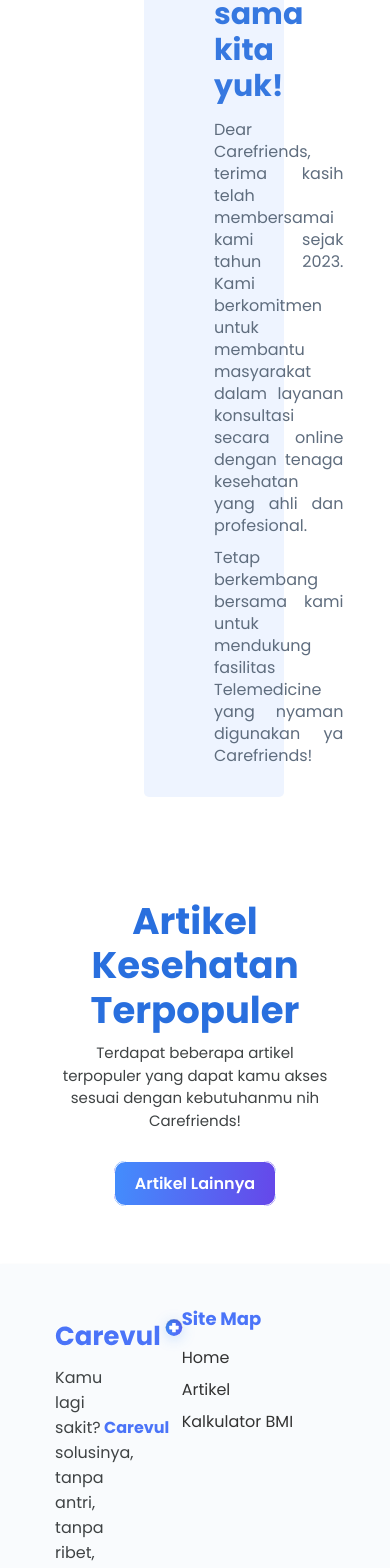
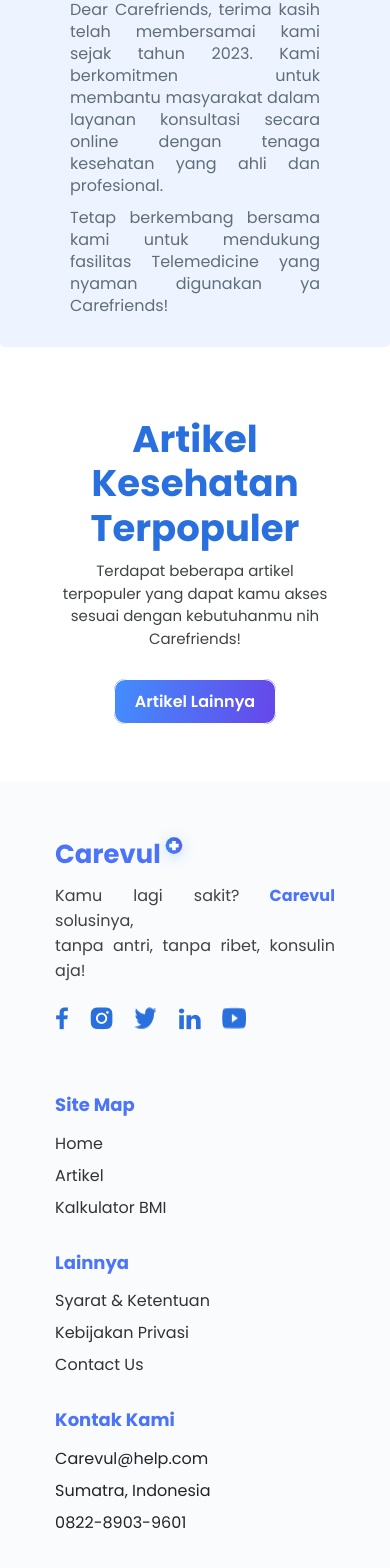
Before and after one commit to Skilvul-KM4-FE8/Carevul, a React (Vite) app: page / in a window 390 px wide. Shown: the part 1593-3161 px from the top of the page. Built offline with nearby package versions, Linux system fonts and the light colour scheme; no server answers.

Commit message:
fix margin footer

```diff
--- a/src/components/Footer.jsx
+++ b/src/components/Footer.jsx
@@ -13,19 +13,20 @@
       <div className="bg-color-footer mt-5 stroke-card-border shadow-sm">
         <div className="container ">
           <div className="row d-flex justify-content-between pt-4 pb-3">
-            <div className="col-mb-5 col-4 mt ">
+            <div className="col-mb-5 col-md-4 mt">
               <img src={carevulLogo} alt="" />
-              <div className="text-gray mb-4">
+              <div className="text-gray  mb-4">
                 <p>
                   Kamu lagi sakit?
-                  <span className="text-carevul fw-bolder">&nbsp;Carevul </span>{" "}
+                  <span className="text-carevul fw-bolder"> Carevul</span>{" "}
+                  {/* <span className="text-carevul fw-bolder"> Carevul </span> */}
                   solusinya,
                   <br />
                   tanpa antri, tanpa ribet, konsulin aja!
                 </p>
               </div>
 
-              <div className=" social-media d-flex justify-content-between">
+              <div className=" social-media d-flex justify-content-between mb-5">
                 <img src={fb} alt="" />
                 <img src={ins} alt="" />
                 <img src={twi} alt="" />
@@ -34,36 +35,27 @@
               </div>
             </div>
 
-            <div className="col-lg col-7">
-
+            <div className="col-lg-2 my-3 mb-md-2 ">
               <div className="list-footer flex-column d-flex justify-content-around">
                 <div className="d-flex flex-column  gap-2">
-              <h5 className="text-carevul">Site Map</h5>
+                  <h5 className="text-carevul">Site Map</h5>
                   <Link to="/" className="fw-normal text-gray">
                     Home
                   </Link>
-                  <Link
-                    to="/articlehome"
-                    className="fw-normal text-gray"
-                  >
+                  <Link to="/articlehome" className="fw-normal text-gray">
                     Artikel
                   </Link>
 
-                  <Link
-                    to="/bmicalculator"
-                    className="fw-normal text-gray"
-                  >
+                  <Link to="/bmicalculator" className="fw-normal text-gray">
                     Kalkulator BMI
                   </Link>
-
                 </div>
               </div>
             </div>
-            <div className="col-lg col-7 ">
-
+            <div className="col-lg-2 my-3 mb-md-2 ">
               <div className="list-footer ">
                 <div className="d-flex flex-column  gap-2 ">
-              <h5 className="text-carevul">Lainnya</h5>
+                  <h5 className="text-carevul">Lainnya</h5>
                   <Link to="" className="fw-normal  text-gray">
                     Syarat & Ketentuan
                   </Link>
@@ -76,10 +68,9 @@
                 </div>
               </div>
             </div>
-            <div className="col-lg col-7 ">
-
+            <div className="col-lg-2 my-3  mb-md-2">
               <div className="list-footer">
-                <div className="fw-4 d-flex flex-column gap-2">
+                <div className="fw-2 d-flex flex-column gap-2">
                   <h5 className="text-carevul ">Kontak Kami</h5>
 
                   <span className="fw-normal">Carevul@help.com </span>
@@ -92,7 +83,9 @@
           </div>
           <hr />
           <div className="d-flex justify-content-center align-items-center ">
-            <div className="d-flex justify-content-center align-items-center ">Copyright © 2023 Carevul</div>
+            <div className="d-flex justify-content-center align-items-center ">
+              Copyright © 2023 Carevul
+            </div>
           </div>
         </div>
       </div>
--- a/src/components/Landing.jsx
+++ b/src/components/Landing.jsx
@@ -11,11 +11,10 @@
 const Landing = () => {
   return (
     <>
-
       <section className="mt-0 hero">
         <div className="hero-container d-flex justify-content-space-between m-3 mt-0">
           <div className="hero-text ">
-            <h1 >
+            <h1>
               Selamat Datang
               <br />
               di Carevul!
@@ -25,7 +24,10 @@
               <br /> Gratis! dimanapun dan kapanpun. Segera hubungi dokter
               pilihanmu di Carevul!
             </p>
-            <Link to={"/consult/category"} className="logindong btn text-carevul border-carevul text-color-carevul bg-white mt-3">
+            <Link
+              to={"/consult/category"}
+              className="logindong btn text-carevul border-carevul text-color-carevul bg-white mt-3"
+            >
               Lebih Lanjut
             </Link>
           </div>
@@ -80,8 +82,8 @@
         </div>
 
         <section className="introduction">
-          <div className="a-container">
-            <div className="card-introduction d-flex align-center">
+          <div className="a-container ">
+            <div className="card-introduction d-flex align-center justify-center">
               <img src={Pict2} className="Character2" alt="" />
               <div className="desc">
                 <h2>Kenalan sama kita yuk!</h2>
@@ -107,7 +109,6 @@
           <ArticleLanding />
         </section>
       </div>
-
     </>
   );
 };
--- a/src/styles/Landing.css
+++ b/src/styles/Landing.css
@@ -414,6 +414,10 @@
   .hero-text {
     margin: 0;
   }
+  .a-container {
+    padding: 0;
+    margin: 0 auto;
+  }
 }
 
 /* Mobiles */
@@ -426,4 +430,8 @@
     margin-top: 40px !important;
     margin-left: 20px !important;
   }
+  .a-container {
+    padding: 0;
+    margin: 0 auto;
+  }
 }
--- a/src/styles/article-home.css
+++ b/src/styles/article-home.css
@@ -81,7 +81,7 @@
 }
 
 #article-title {
-    color: #296FDE;
+  color: #296fde;
   text-align: center;
 }
 #article-subtitle {
@@ -90,7 +90,7 @@
 }
 
 #card-row {
-    margin: 0px 80px 0px 80px;
+  margin: 0px 30px;
 }
 
 #col-card {
@@ -133,7 +133,7 @@
 
 #card-goto-read {
   font-weight: 600;
-    color: #3655D5;
+  color: #3655d5;
   font-size: 15px;
   text-decoration: none;
 }
@@ -146,6 +146,10 @@
     font-size: 20px;
     color: #296fde;
     width: 60%;
+  }
+
+  .article-card {
+    margin: 0px;
   }
 }
 
@@ -162,6 +166,10 @@
     color: #296fde;
     width: 60%;
   }
+
+  .article-card {
+    margin: 0px;
+  }
 }
 
 @media (max-width: 991px) {
@@ -169,6 +177,10 @@
     background: white;
     padding: 16px;
     margin-top: 18px;
+  }
+
+  .article-card {
+    margin: 0px;
   }
 }
 
@@ -184,6 +196,9 @@
     background: white;
     padding: 16px;
   }
+  .article-card {
+    margin: 0px;
+  }
 }
 
 .color-carevul-gradient {
```
Lines whose indentation alone changed are shown as unchanged.
